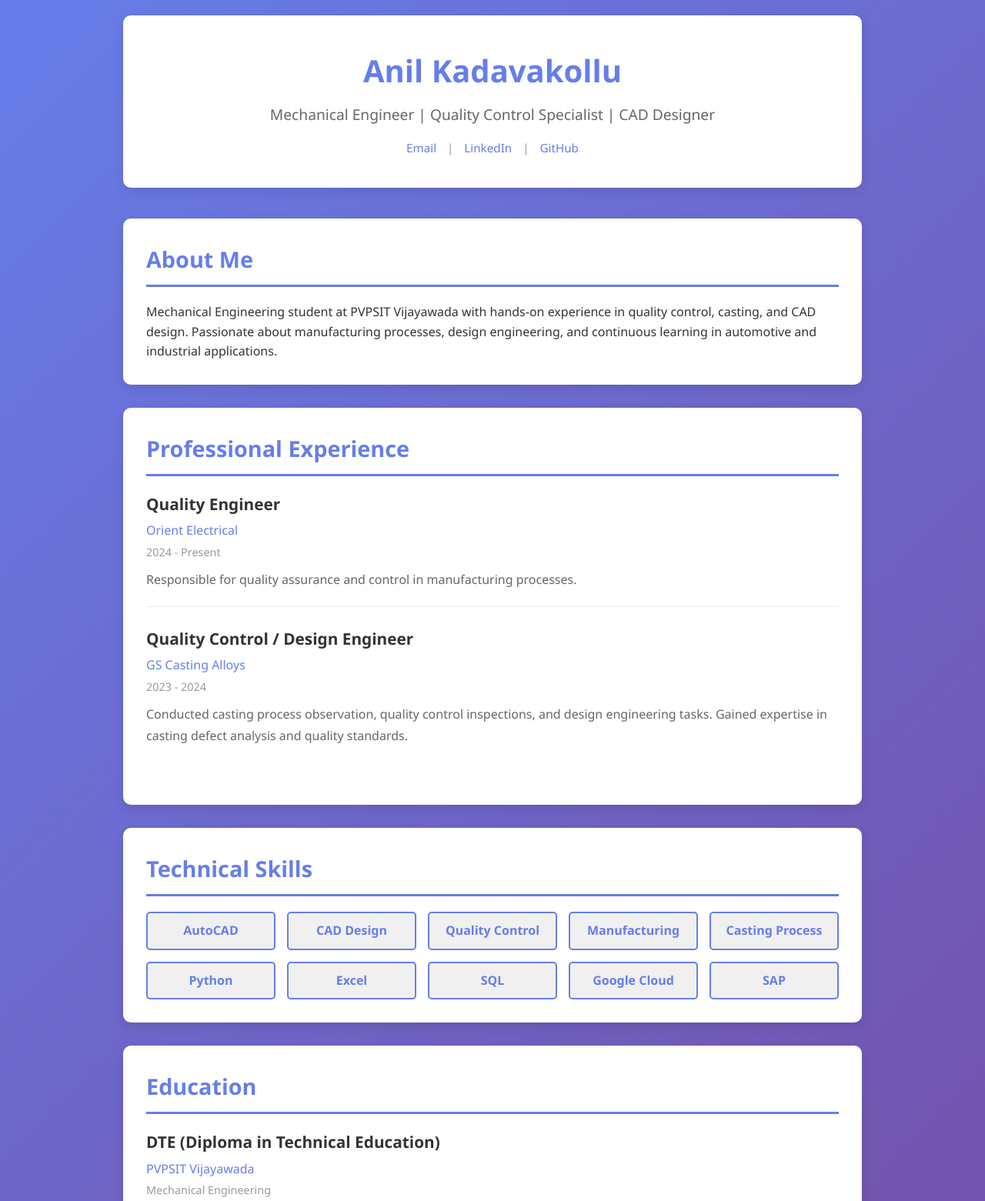
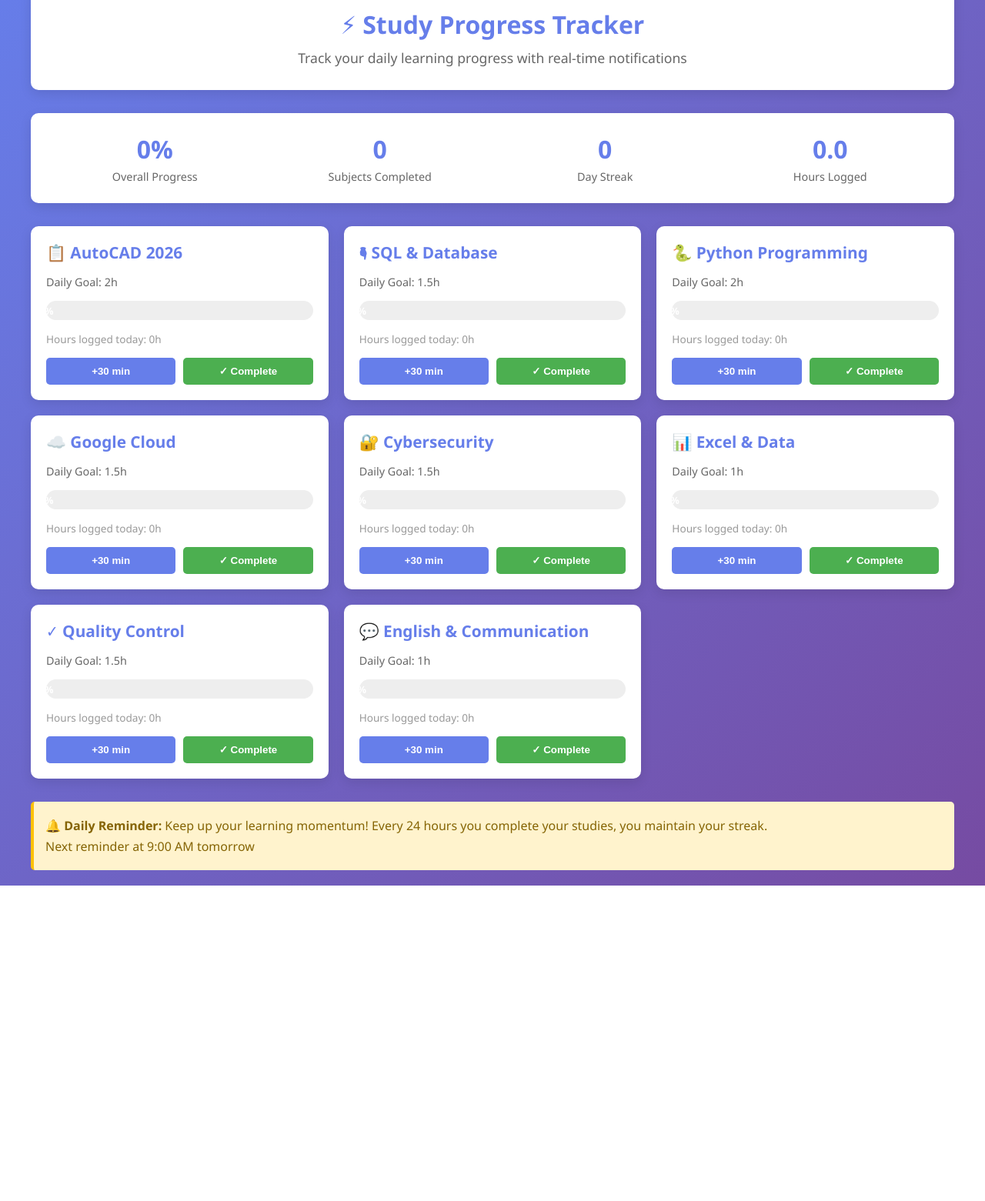
Before and after one commit to AnilKadavakollu95/study-tracker, a plain HTML site: page index.html in a window 1280 px wide. Shown: the part 40-1601 px from the top of the page at 77% size. After the commit the page ends 1191 px from the top, so only its background shows below. Drawn offline with Linux system fonts and the light colour scheme.

Commit message:
Create interactive Study Progress Tracker with daily notifications
Updated the title and content of the portfolio to reflect a study progress tracker. Enhanced styling and added functionality for tracking study subjects with real-time notifications.

```diff
--- a/index.html
+++ b/index.html
@@ -3,205 +3,381 @@
 <head>
     <meta charset="UTF-8">
     <meta name="viewport" content="width=device-width, initial-scale=1.0">
-    <title>Anil Kadavakollu - Mechanical Engineer Portfolio</title>
+    <title>Study Progress Tracker - Real-time Notifications</title>
     <style>
         * {
             margin: 0;
             padding: 0;
             box-sizing: border-box;
         }
+
         body {
             font-family: 'Segoe UI', Tahoma, Geneva, Verdana, sans-serif;
-            line-height: 1.6;
-            color: #333;
             background: linear-gradient(135deg, #667eea 0%, #764ba2 100%);
             min-height: 100vh;
-        }
-        .container {
-            max-width: 1000px;
-            margin: 0 auto;
             padding: 20px;
         }
+
+        .container {
+            max-width: 1200px;
+            margin: 0 auto;
+        }
+
         header {
             background: white;
-            padding: 40px 0;
-            text-align: center;
+            padding: 30px;
             border-radius: 10px;
             box-shadow: 0 5px 15px rgba(0,0,0,0.1);
-            margin-bottom: 40px;
-            margin-top: 40px;
+            margin-bottom: 30px;
+            text-align: center;
         }
+
         h1 {
             color: #667eea;
-            font-size: 2.5em;
             margin-bottom: 10px;
         }
+
         .subtitle {
             color: #666;
-            font-size: 1.2em;
-            margin-bottom: 15px;
+            font-size: 1.1em;
         }
-        .contact-info {
-            color: #999;
-            font-size: 0.95em;
+
+        .tracker-section {
+            display: grid;
+            grid-template-columns: repeat(auto-fit, minmax(300px, 1fr));
+            gap: 20px;
+            margin-bottom: 30px;
         }
-        .contact-info a {
-            color: #667eea;
-            text-decoration: none;
-            margin: 0 10px;
-        }
-        .contact-info a:hover {
-            text-decoration: underline;
-        }
-        .section {
+
+        .subject-card {
             background: white;
-            padding: 30px;
-            margin-bottom: 30px;
+            padding: 20px;
             border-radius: 10px;
             box-shadow: 0 5px 15px rgba(0,0,0,0.1);
+            transition: transform 0.3s;
         }
-        .section h2 {
+
+        .subject-card:hover {
+            transform: translateY(-5px);
+        }
+
+        .subject-title {
             color: #667eea;
-            font-size: 1.8em;
-            margin-bottom: 20px;
-            border-bottom: 3px solid #667eea;
-            padding-bottom: 10px;
+            font-size: 1.3em;
+            margin-bottom: 15px;
+            font-weight: 600;
         }
-        .skills-grid {
+
+        .progress-bar {
+            width: 100%;
+            height: 25px;
+            background: #eee;
+            border-radius: 15px;
+            overflow: hidden;
+            margin: 15px 0;
+        }
+
+        .progress-fill {
+            height: 100%;
+            background: linear-gradient(90deg, #667eea, #764ba2);
+            transition: width 0.5s ease;
+            display: flex;
+            align-items: center;
+            justify-content: center;
+            color: white;
+            font-weight: bold;
+            font-size: 0.8em;
+        }
+
+        .controls {
+            display: flex;
+            gap: 10px;
+            margin-top: 15px;
+        }
+
+        button {
+            flex: 1;
+            padding: 10px;
+            border: none;
+            border-radius: 5px;
+            background: #667eea;
+            color: white;
+            cursor: pointer;
+            font-weight: 600;
+            transition: background 0.3s;
+        }
+
+        button:hover {
+            background: #764ba2;
+        }
+
+        button.complete {
+            background: #4CAF50;
+        }
+
+        button.complete:hover {
+            background: #45a049;
+        }
+
+        .notification {
+            position: fixed;
+            top: 20px;
+            right: 20px;
+            background: #4CAF50;
+            color: white;
+            padding: 15px 20px;
+            border-radius: 5px;
+            box-shadow: 0 5px 15px rgba(0,0,0,0.2);
+            animation: slideIn 0.3s ease;
+            z-index: 1000;
+        }
+
+        @keyframes slideIn {
+            from {
+                transform: translateX(400px);
+            }
+            to {
+                transform: translateX(0);
+            }
+        }
+
+        .stats {
+            background: white;
+            padding: 25px;
+            border-radius: 10px;
+            box-shadow: 0 5px 15px rgba(0,0,0,0.1);
+            margin-bottom: 30px;
             display: grid;
             grid-template-columns: repeat(auto-fit, minmax(150px, 1fr));
-            gap: 15px;
+            gap: 20px;
+            text-align: center;
+        }
+
+        .stat-item h3 {
+            color: #667eea;
+            font-size: 2em;
+            margin-bottom: 5px;
+        }
+
+        .stat-item p {
+            color: #666;
+            font-size: 0.9em;
+        }
+
+        .reminder-box {
+            background: #fff3cd;
+            border-left: 4px solid #ffc107;
+            padding: 15px;
+            border-radius: 5px;
             margin-top: 15px;
         }
-        .skill-tag {
-            background: #f0f0f0;
-            padding: 10px 15px;
-            border-radius: 5px;
-            text-align: center;
-            font-weight: 600;
-            color: #667eea;
-            border: 2px solid #667eea;
-        }
-        .experience-item {
-            margin-bottom: 25px;
-            padding-bottom: 20px;
-            border-bottom: 1px solid #eee;
-        }
-        .experience-item:last-child {
-            border-bottom: none;
-        }
-        .job-title {
-            font-size: 1.3em;
-            font-weight: 600;
-            color: #333;
-            margin-bottom: 5px;
-        }
-        .company {
-            color: #667eea;
-            font-weight: 500;
-            margin-bottom: 3px;
-        }
-        .date {
-            color: #999;
-            font-size: 0.9em;
-            margin-bottom: 10px;
-        }
-        .description {
-            color: #666;
-            line-height: 1.8;
-        }
-        footer {
-            text-align: center;
-            color: white;
-            padding: 20px 0;
-            margin-top: 40px;
-        }
-        footer a {
-            color: white;
-            margin: 0 10px;
-            text-decoration: none;
-        }
-        footer a:hover {
-            text-decoration: underline;
+
+        .reminder-box p {
+            color: #856404;
+            margin: 5px 0;
         }
     </style>
 </head>
 <body>
     <div class="container">
         <header>
-            <h1>Anil Kadavakollu</h1>
-            <p class="subtitle">Mechanical Engineer | Quality Control Specialist | CAD Designer</p>
-            <div class="contact-info">
-                <a href="mailto:your.email@example.com">Email</a> |
-                <a href="https://www.linkedin.com/in/anil-kadavakollu" target="_blank">LinkedIn</a> |
-                <a href="https://github.com/AnilKadavakollu95" target="_blank">GitHub</a>
-            </div>
+            <h1>⚡ Study Progress Tracker</h1>
+            <p class="subtitle">Track your daily learning progress with real-time notifications</p>
         </header>
 
-        <div class="section">
-            <h2>About Me</h2>
-            <p>Mechanical Engineering student at PVPSIT Vijayawada with hands-on experience in quality control, casting, and CAD design. Passionate about manufacturing processes, design engineering, and continuous learning in automotive and industrial applications.</p>
-        </div>
-
-        <div class="section">
-            <h2>Professional Experience</h2>
-
-            <div class="experience-item">
-                <div class="job-title">Quality Engineer</div>
-                <div class="company">Orient Electrical</div>
-                <div class="date">2024 - Present</div>
-                <div class="description">Responsible for quality assurance and control in manufacturing processes.</div>
+        <div class="stats">
+            <div class="stat-item">
+                <h3 id="totalProgress">0%</h3>
+                <p>Overall Progress</p>
             </div>
-
-            <div class="experience-item">
-                <div class="job-title">Quality Control / Design Engineer</div>
-                <div class="company">GS Casting Alloys</div>
-                <div class="date">2023 - 2024</div>
-                <div class="description">Conducted casting process observation, quality control inspections, and design engineering tasks. Gained expertise in casting defect analysis and quality standards.</div>
+            <div class="stat-item">
+                <h3 id="completedCount">0</h3>
+                <p>Subjects Completed</p>
+            </div>
+            <div class="stat-item">
+                <h3 id="streakCount">0</h3>
+                <p>Day Streak</p>
+            </div>
+            <div class="stat-item">
+                <h3 id="hoursLogged">0</h3>
+                <p>Hours Logged</p>
             </div>
         </div>
 
-        <div class="section">
-            <h2>Technical Skills</h2>
-            <div class="skills-grid">
-                <div class="skill-tag">AutoCAD</div>
-                <div class="skill-tag">CAD Design</div>
-                <div class="skill-tag">Quality Control</div>
-                <div class="skill-tag">Manufacturing</div>
-                <div class="skill-tag">Casting Process</div>
-                <div class="skill-tag">Python</div>
-                <div class="skill-tag">Excel</div>
-                <div class="skill-tag">SQL</div>
-                <div class="skill-tag">Google Cloud</div>
-                <div class="skill-tag">SAP</div>
-            </div>
+        <div class="tracker-section" id="trackerContainer">
+            <!-- Study subjects will be added here -->
         </div>
 
-        <div class="section">
-            <h2>Education</h2>
-            <div class="experience-item">
-                <div class="job-title">DTE (Diploma in Technical Education)</div>
-                <div class="company">PVPSIT Vijayawada</div>
-                <div class="date">Mechanical Engineering</div>
-                <div class="description">Focused on automotive and manufacturing engineering with emphasis on CAD, design of machine elements, and industrial processes.</div>
-            </div>
+        <div class="reminder-box">
+            <p>🔔 <strong>Daily Reminder:</strong> Keep up your learning momentum! Every 24 hours you complete your studies, you maintain your streak.</p>
+            <p id="nextReminder"></p>
         </div>
+    </div>
 
-        <div class="section">
-            <h2>Certifications & Learning</h2>
-            <div class="skills-grid">
-                <div class="skill-tag">AutoCAD 2026</div>
-                <div class="skill-tag">Autodesk Inventor</div>
-                <div class="skill-tag">Google Cloud Data Analytics</div>
-                <div class="skill-tag">Cybersecurity Basics</div>
-                <div class="skill-tag">HackerRank Python</div>
-            </div>
-        </div>
+    <script>
+        // Study subjects to track
+        const subjects = [
+            { id: 1, name: 'AutoCAD 2026', dailyGoal: 2, icon: '📋' },
+            { id: 2, name: 'SQL & Database', dailyGoal: 1.5, icon: '🖣' },
+            { id: 3, name: 'Python Programming', dailyGoal: 2, icon: '🐍' },
+            { id: 4, name: 'Google Cloud', dailyGoal: 1.5, icon: '☁️' },
+            { id: 5, name: 'Cybersecurity', dailyGoal: 1.5, icon: '🔐' },
+            { id: 6, name: 'Excel & Data', dailyGoal: 1, icon: '📊' },
+            { id: 7, name: 'Quality Control', dailyGoal: 1.5, icon: '✓' },
+            { id: 8, name: 'English & Communication', dailyGoal: 1, icon: '💬' }
+        ];
 
-        <footer>
-            <p>&copy; 2026 Anil Kadavakollu | All Rights Reserved</p>
-            <p><a href="https://github.com/AnilKadavakollu95/study-tracker" target="_blank">View Study Tracker Project</a></p>
-        </footer>
-    </div>
+        // Load data from localStorage
+        function loadData() {
+            const saved = localStorage.getItem('studyData');
+            return saved ? JSON.parse(saved) : {};
+        }
+
+        // Save data to localStorage
+        function saveData(data) {
+            localStorage.setItem('studyData', JSON.stringify(data));
+        }
+
+        // Initialize tracker
+        function initializeTracker() {
+            const container = document.getElementById('trackerContainer');
+            container.innerHTML = '';
+
+            subjects.forEach(subject => {
+                const data = loadData();
+                const subjectData = data[subject.id] || { progress: 0, hoursLogged: 0 };
+
+                const card = document.createElement('div');
+                card.className = 'subject-card';
+                card.innerHTML = `
+                    <div class="subject-title">${subject.icon} ${subject.name}</div>
+                    <p style="color: #666; font-size: 0.9em; margin-bottom: 10px;">Daily Goal: ${subject.dailyGoal}h</p>
+                    <div class="progress-bar">
+                        <div class="progress-fill" style="width: ${Math.min(subjectData.progress, 100)}%">${Math.round(subjectData.progress)}%</div>
+                    </div>
+                    <p style="color: #999; font-size: 0.85em; margin: 10px 0;">Hours logged today: ${subjectData.hoursLogged}h</p>
+                    <div class="controls">
+                        <button onclick="addProgress(${subject.id}, ${subject.dailyGoal})">+30 min</button>
+                        <button onclick="completeSubject(${subject.id})" class="complete">✓ Complete</button>
+                    </div>
+                `;
+                container.appendChild(card);
+            });
+        }
+
+        // Add 30 minutes to subject
+        function addProgress(subjectId, dailyGoal) {
+            const data = loadData();
+            if (!data[subjectId]) {
+                data[subjectId] = { progress: 0, hoursLogged: 0 };
+            }
+
+            data[subjectId].hoursLogged += 0.5;
+            data[subjectId].progress = Math.min((data[subjectId].hoursLogged / dailyGoal) * 100, 100);
+
+            saveData(data);
+            initializeTracker();
+            updateStats();
+            showNotification(`Added 30 minutes to ${getSubjectName(subjectId)}!`);
+        }
+
+        // Complete subject
+        function completeSubject(subjectId) {
+            const data = loadData();
+            if (!data[subjectId]) {
+                data[subjectId] = { progress: 0, hoursLogged: 0 };
+            }
+
+            data[subjectId].progress = 100;
+            saveData(data);
+            initializeTracker();
+            updateStats();
+            showNotification(`Great! ${getSubjectName(subjectId)} completed for today! 🌟`);
+        }
+
+        // Get subject name by ID
+        function getSubjectName(id) {
+            const subject = subjects.find(s => s.id === id);
+            return subject ? subject.name : 'Subject';
+        }
+
+        // Update statistics
+        function updateStats() {
+            const data = loadData();
+            let totalProgress = 0;
+            let completedCount = 0;
+            let totalHours = 0;
+
+            subjects.forEach(subject => {
+                const subjectData = data[subject.id] || { progress: 0, hoursLogged: 0 };
+                totalProgress += subjectData.progress;
+                if (subjectData.progress === 100) completedCount++;
+                totalHours += subjectData.hoursLogged;
+            });
+
+            const avgProgress = Math.round(totalProgress / subjects.length);
+            document.getElementById('totalProgress').textContent = avgProgress + '%';
+            document.getElementById('completedCount').textContent = completedCount;
+            document.getElementById('hoursLogged').textContent = totalHours.toFixed(1);
+
+            // Update streak
+            const streakData = localStorage.getItem('streak') || '0';
+            document.getElementById('streakCount').textContent = streakData;
+        }
+
+        // Show notification
+        function showNotification(message) {
+            const notif = document.createElement('div');
+            notif.className = 'notification';
+            notif.textContent = message;
+            document.body.appendChild(notif);
+
+            setTimeout(() => {
+                notif.remove();
+            }, 3000);
+        }
+
+        // Schedule daily reminder
+        function scheduleDailyReminder() {
+            const now = new Date();
+            const next = new Date(now);
+            next.setDate(next.getDate() + 1);
+            next.setHours(9, 0, 0, 0);
+
+            const timeUntil = next - now;
+            document.getElementById('nextReminder').textContent = `Next reminder at 9:00 AM tomorrow`;
+
+            setTimeout(() => {
+                showNotification('📚 Daily Study Reminder! Time to log your progress!');
+                scheduleDailyReminder();
+            }, timeUntil);
+        }
+
+        // Request notification permission
+        function requestNotificationPermission() {
+            if ('Notification' in window) {
+                if (Notification.permission === 'granted') {
+                    console.log('Notifications already enabled');
+                } else if (Notification.permission !== 'denied') {
+                    Notification.requestPermission().then(permission => {
+                        if (permission === 'granted') {
+                            new Notification('Study Tracker Active', {
+                                body: 'You will receive daily study reminders!',
+                                icon: '📚'
+                            });
+                        }
+                    });
+                }
+            }
+        }
+
+        // Initialize on page load
+        window.addEventListener('DOMContentLoaded', () => {
+            requestNotificationPermission();
+            initializeTracker();
+            updateStats();
+            scheduleDailyReminder();
+        });
+    </script>
 </body>
 </html>
```
